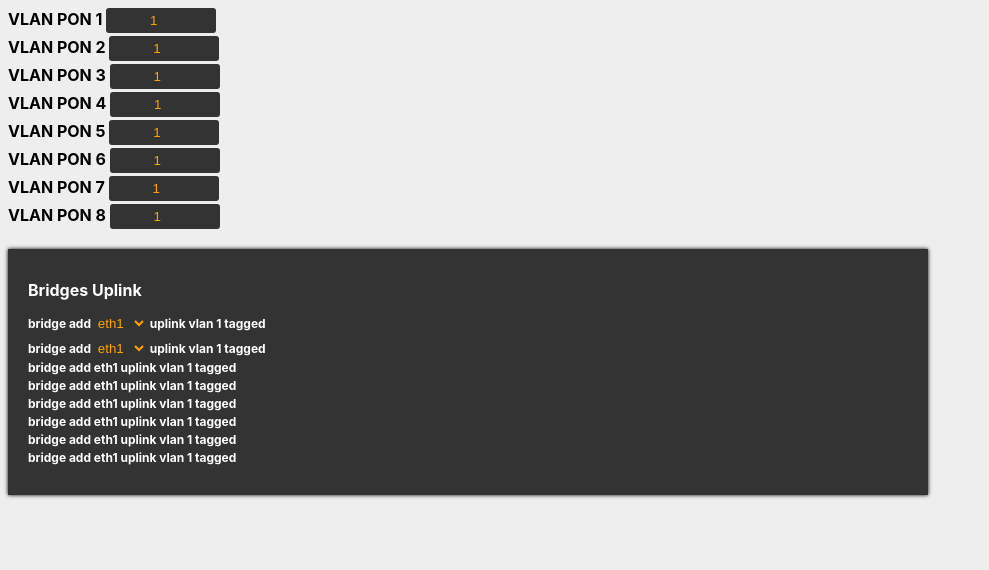
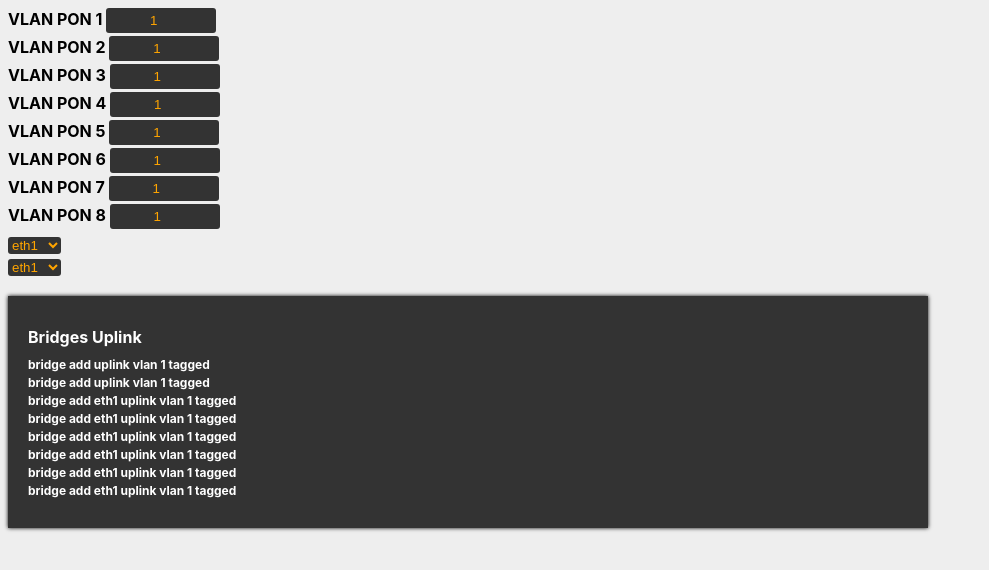
Before and after one commit to felipegcoutinho/Auto-Config-8820i, a React (Vite) app: page / in a window 1280 px wide. Shown: the top 570 px of the page, without its empty margins (0-989 px from the left). Built offline with nearby package versions, Linux system fonts and the light colour scheme.

Commit message:
update selectfeed

```diff
--- a/src/App.jsx
+++ b/src/App.jsx
@@ -17,7 +17,6 @@ export default function App() {
 
   const handleInputChange = (e) => {
     const { name, value } = e.target;
-
     setValues({
       ...values,
       [name]: value,
@@ -26,6 +25,48 @@ export default function App() {
 
   const [select, setSelect] = React.useState('');
   const [select1, setSelect1] = React.useState('');
+  const options = [
+    {
+      label: "eth1",
+      value: "eth1",
+    },
+    {
+      label: "eth2",
+      value: "eth2",
+    },
+    {
+      label: "eth3",
+      value: "eth3",
+    },
+    {
+      label: "eth4",
+      value: "eth4",
+    },
+    {
+      label: "eth5",
+      value: "eth5",
+    },
+    {
+      label: "eth6",
+      value: "eth6",
+    },
+    {
+      label: "eth7",
+      value: "eth7",
+    },
+    {
+      label: "eth8",
+      value: "eth8",
+    },
+    {
+      label: "xeth1",
+      value: "xeth1",
+    },
+    {
+      label: "xeth2",
+      value: "xeth2",
+    },
+  ];
 
   return (
     <div>
@@ -38,33 +79,23 @@ export default function App() {
       <p>VLAN PON 7 <input type="number" value={values.vlanpon7} onChange={handleInputChange} name="vlanpon7" /></p>
       <p>VLAN PON 8 <input type="number" value={values.vlanpon8} onChange={handleInputChange} name="vlanpon8" /></p>
 
+      <select className="selectcomando" value="teste" onChange={({ target }) => setSelect(target.value)}>
+        {options.map((option) => (
+          <option value={option.value}>{option.label}</option>
+        ))}
+      </select><br></br>
+
+      <select className="selectcomando" value={select1} onChange={({ target }) => setSelect1(target.value)}>
+        {options.map((option) => (
+          <option value={option.value}>{option.label}</option>
+        ))}
+      </select>
+
       <div className="bridge-uplink">
         <h1>Bridges Uplink</h1>
         <h2>
-          <p>bridge add <select className="selectcomando" value={select} onChange={({ target }) => setSelect(target.value)} id="produtos">
-            <option value="eth1">eth1</option>
-            <option value="eth2">eth2</option>
-            <option value="eth3">eth3</option>
-            <option value="eth4">eth4</option>
-            <option value="eth5">eth5</option>
-            <option value="eth6">eth6</option>
-            <option value="eth7">eth7</option>
-            <option value="eth8">eth8</option>
-            <option value="xeth1">xeth1</option>
-            <option value="xeth2">xeth2</option>
-          </select> uplink vlan {values.vlanpon1} tagged</p>
-          <p>bridge add <select className="selectcomando" value={select1} onChange={({ target }) => setSelect1(target.value)} id="produtos">
-            <option value="eth1">eth1</option>
-            <option value="eth2">eth2</option>
-            <option value="eth3">eth3</option>
-            <option value="eth4">eth4</option>
-            <option value="eth5">eth5</option>
-            <option value="eth6">eth6</option>
-            <option value="eth7">eth7</option>
-            <option value="eth8">eth8</option>
-            <option value="xeth1">xeth1</option>
-            <option value="xeth2">xeth2</option>
-          </select> uplink vlan {values.vlanpon2} tagged</p>
+          <p>bridge add {select} uplink vlan {values.vlanpon1} tagged</p>
+          <p>bridge add {select1} uplink vlan {values.vlanpon2} tagged</p>
           <p>bridge add eth1 uplink vlan {values.vlanpon3} tagged</p>
           <p>bridge add eth1 uplink vlan {values.vlanpon4} tagged</p>
           <p>bridge add eth1 uplink vlan {values.vlanpon5} tagged</p>
```
